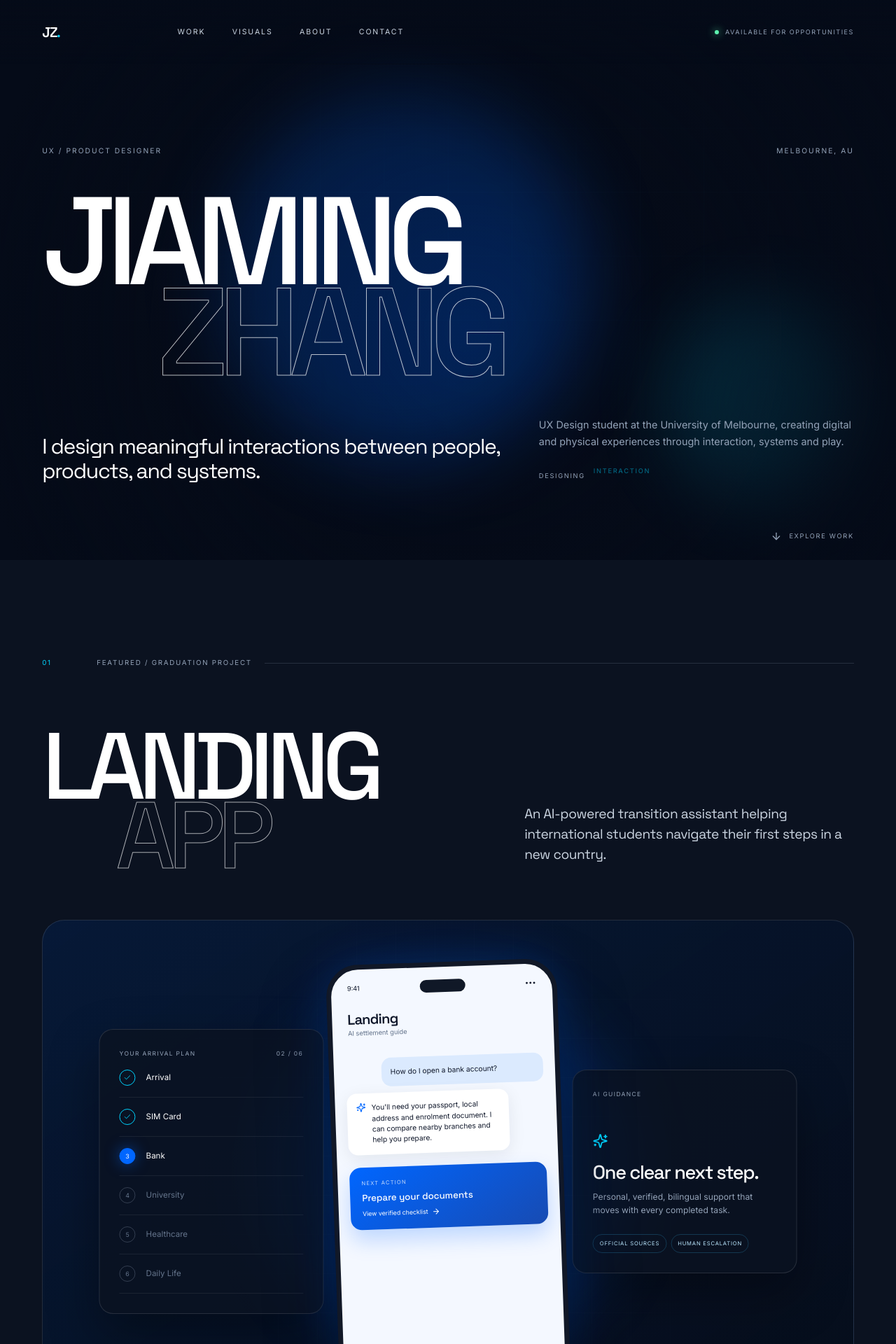
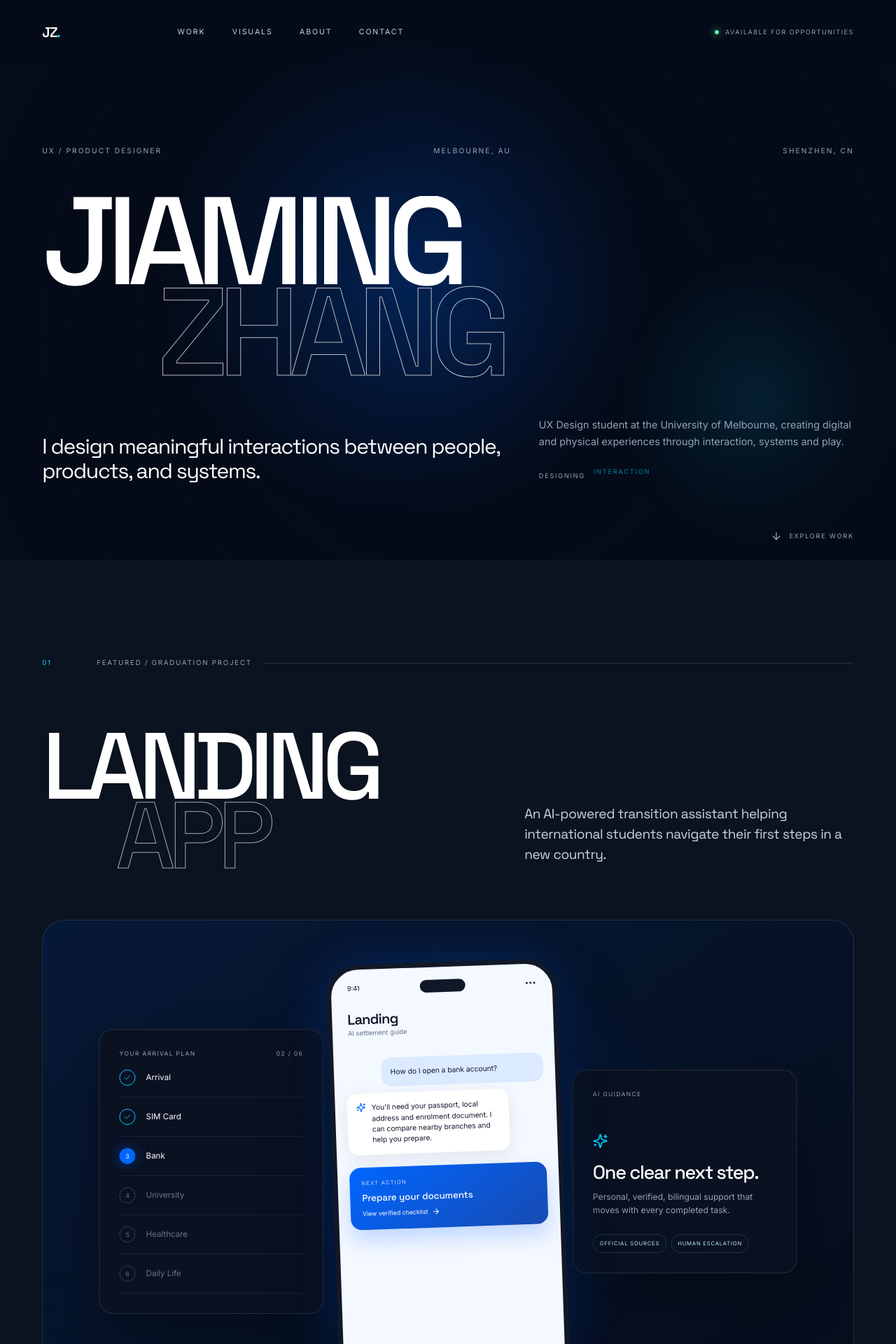
Before and after one commit to Jiaming-123/Jiaming-Zhang-UX-Portofolio, a React (Vite) app: page / in a window 1280 px wide. Shown: the top 1920 px of the page at 70% size. Built offline with nearby package versions, Linux system fonts and the light colour scheme.

Commit message:
Optimize Chrome rendering performance

```diff
--- a/src/components/Hero.tsx
+++ b/src/components/Hero.tsx
@@ -1,25 +1,28 @@
-import { useEffect, useState } from 'react'
-import { AnimatePresence, motion } from 'framer-motion'
+import { useEffect, useRef, useState } from 'react'
+import { AnimatePresence, motion, useInView } from 'framer-motion'
 import { ArrowDown } from 'lucide-react'
 
 const keywords = ['PRODUCT', 'SERVICE', 'AI', 'INTERACTION', 'EXPERIENCE']
 
 export function Hero() {
+  const heroRef = useRef<HTMLElement>(null)
+  const isInView = useInView(heroRef, { amount: .08 })
   const [keyword, setKeyword] = useState(0)
+
   useEffect(() => {
-    if (window.matchMedia('(prefers-reduced-motion: reduce)').matches) return
+    if (!isInView || window.matchMedia('(prefers-reduced-motion: reduce)').matches) return
     const interval = window.setInterval(() => setKeyword((current) => (current + 1) % keywords.length), 1700)
     return () => window.clearInterval(interval)
-  }, [])
+  }, [isInView])
 
   return (
-    <section className="hero" id="top">
+    <section ref={heroRef} className={`hero ${isInView ? 'is-in-view' : ''}`} id="top">
       <div className="hero-grid" aria-hidden="true" />
       <div className="hero-orb hero-orb-one" aria-hidden="true" />
       <div className="hero-orb hero-orb-two" aria-hidden="true" />
       <div className="particles" aria-hidden="true">{Array.from({ length: 18 }).map((_, index) => <i key={index} style={{ '--i': index } as React.CSSProperties} />)}</div>
       <div className="hero-content">
-        <div className="hero-kicker"><span>UX / PRODUCT DESIGNER</span><span>MELBOURNE, AU</span></div>
+        <div className="hero-kicker"><span>UX / PRODUCT DESIGNER</span><span>MELBOURNE, AU</span><span>SHENZHEN, CN</span></div>
         <h1 aria-label="Jiaming Zhang">
           <motion.span initial={{ y: '100%' }} animate={{ y: 0 }} transition={{ duration: 1, ease: [0.22, 1, 0.36, 1], delay: .1 }}>JIAMING</motion.span>
           <motion.span className="outline-type" initial={{ y: '100%' }} animate={{ y: 0 }} transition={{ duration: 1, ease: [0.22, 1, 0.36, 1], delay: .18 }}>ZHANG</motion.span>
--- a/src/styles.css
+++ b/src/styles.css
@@ -37,9 +37,9 @@
 
 .nav-shell {
   position: fixed; inset: 0 0 auto; z-index: 80; height: 92px; padding: 0 var(--side); display: grid; grid-template-columns: 2fr 5fr 5fr; align-items: center;
-  background: linear-gradient(180deg, rgba(5, 11, 24, .9), rgba(5, 11, 24, 0)); transition: height .4s ease, background .4s ease, border-color .4s ease, backdrop-filter .4s ease; border-bottom: 1px solid transparent;
+  background: linear-gradient(180deg, rgba(5, 11, 24, .96), rgba(5, 11, 24, 0)); transition: height .4s ease, background .4s ease, border-color .4s ease; border-bottom: 1px solid transparent;
 }
-.nav-shell.is-compact { height: 64px; background: rgba(5, 11, 24, .92); backdrop-filter: blur(10px); border-color: var(--line); }
+.nav-shell.is-compact { height: 64px; background: rgba(5, 11, 24, .97); backdrop-filter: none; border-color: var(--line); }
 .monogram { justify-self: start; font: 600 1.25rem/1 'Space Grotesk'; letter-spacing: -.07em; }
 .monogram span { color: var(--cyan); }
 .desktop-nav { display: flex; gap: clamp(22px, 3vw, 44px); justify-self: start; }
@@ -62,11 +62,12 @@
 .hero { position: relative; min-height: 100svh; display: flex; align-items: flex-end; isolation: isolate; }
 .hero-grid { position: absolute; inset: 0; z-index: -4; opacity: .22; background-image: linear-gradient(rgba(56,189,248,.11) 1px, transparent 1px), linear-gradient(90deg, rgba(56,189,248,.11) 1px, transparent 1px); background-size: 7.14vw 7.14vw; mask-image: linear-gradient(to bottom, transparent 4%, #000 34%, transparent 98%); }
 .hero::after { content: ''; position: absolute; inset: 0; z-index: -2; background: radial-gradient(circle at 52% 59%, transparent 0, rgba(5,11,24,.35) 45%, #050b18 88%); }
-.hero-orb { position: absolute; border-radius: 50%; filter: blur(72px); z-index: -3; opacity: .28; will-change: transform; transform: translateZ(0); }
-.hero-orb-one { width: 42vw; height: 42vw; background: var(--tech); left: 24%; top: 16%; animation: drift 10s ease-in-out infinite alternate; }
-.hero-orb-two { width: 23vw; height: 23vw; background: var(--cyan); right: 3%; bottom: 10%; animation: drift 13s ease-in-out infinite alternate-reverse; opacity: .19; }
+.hero-orb { position: absolute; border-radius: 50%; filter: none; z-index: -3; opacity: 1; will-change: transform; transform: translateZ(0); }
+.hero-orb-one { width: 56vw; height: 56vw; background: radial-gradient(circle, rgba(0,102,255,.3) 0, rgba(0,102,255,.13) 38%, transparent 72%); left: 17%; top: 4%; animation: drift 10s ease-in-out infinite alternate; }
+.hero-orb-two { width: 34vw; height: 34vw; background: radial-gradient(circle, rgba(0,212,255,.2) 0, rgba(0,212,255,.08) 36%, transparent 72%); right: -3%; bottom: 1%; animation: drift 13s ease-in-out infinite alternate-reverse; }
 .particles { position: absolute; inset: 0; z-index: -1; }
 .particles i { position: absolute; left: calc((var(--i) * 17% + 8%) % 94%); top: calc((var(--i) * 29% + 10%) % 88%); width: 2px; height: 2px; border-radius: 50%; background: #fff; opacity: calc(.1 + (var(--i) % 4) * .08); box-shadow: 0 0 10px var(--cyan); animation: float calc(5s + var(--i) * .3s) ease-in-out infinite alternate; }
+.hero:not(.is-in-view) .hero-orb, .hero:not(.is-in-view) .particles i { animation-play-state: paused; }
 .hero-content { width: 100%; padding: 140px var(--side) 110px; }
 .hero-kicker { display: flex; justify-content: space-between; color: var(--muted); font-size: .64rem; letter-spacing: .2em; }
 .hero h1 { margin: clamp(42px, 7vh, 82px) 0 0; overflow: hidden; font: 500 clamp(5rem, 13.9vw, 13.8rem)/.73 'Space Grotesk'; letter-spacing: -.085em; }
@@ -99,8 +100,8 @@
 .featured-heading > p { margin: 0 0 8px; max-width: 480px; color: #cbd5e1; font: 400 clamp(1.1rem, 1.5vw, 1.45rem)/1.5 'Space Grotesk'; letter-spacing: -.025em; }
 .featured-stage { position: relative; min-height: 720px; display: grid; grid-template-columns: 1fr 1.1fr 1fr; align-items: center; gap: 24px; padding: 58px; overflow: hidden; border: 1px solid var(--line); border-radius: 32px; background: linear-gradient(145deg, rgba(0,102,255,.12), rgba(5,11,24,.4)), #070e1b; }
 .featured-stage::before { content: ''; position: absolute; inset: 0; background-image: linear-gradient(rgba(255,255,255,.035) 1px, transparent 1px), linear-gradient(90deg, rgba(255,255,255,.035) 1px, transparent 1px); background-size: 56px 56px; mask-image: radial-gradient(circle at center, #000, transparent 72%); }
-.feature-halo { position: absolute; left: 50%; top: 50%; width: 520px; height: 520px; transform: translate3d(-50%, -50%, 0); border-radius: 50%; background: rgba(0,102,255,.24); filter: blur(56px); contain: strict; }
-.glass-panel { position: relative; z-index: 2; padding: 28px; border: 1px solid rgba(255,255,255,.12); border-radius: 20px; background: rgba(11,18,32,.78); box-shadow: 0 30px 70px rgba(0,0,0,.35); backdrop-filter: blur(10px); }
+.feature-halo { position: absolute; left: 50%; top: 50%; width: 660px; height: 660px; transform: translate3d(-50%, -50%, 0); border-radius: 50%; background: radial-gradient(circle, rgba(0,102,255,.25) 0, rgba(0,102,255,.1) 40%, transparent 72%); filter: none; contain: strict; }
+.glass-panel { position: relative; z-index: 2; padding: 28px; border: 1px solid rgba(255,255,255,.12); border-radius: 20px; background: rgba(11,18,32,.94); box-shadow: 0 30px 70px rgba(0,0,0,.35); backdrop-filter: none; }
 .mini-label { display: flex; justify-content: space-between; color: var(--muted); font-size: .53rem; letter-spacing: .16em; }
 .feature-timeline { transform: translateX(7%); }
 .feature-timeline > div:not(.mini-label) { position: relative; display: grid; grid-template-columns: 28px 1fr; gap: 10px; align-items: center; padding: 16px 0; color: #64748b; border-bottom: 1px solid rgba(255,255,255,.07); font-size: .72rem; }
@@ -145,7 +146,7 @@
 .project-visual-link { position: relative; display: block; overflow: hidden; border-radius: var(--radius); }
 .project-visual-link .media-placeholder { transition: transform .75s cubic-bezier(.22,1,.36,1), border-color .4s; }
 .project-visual-link:hover .media-placeholder { transform: scale(1.018); border-color: color-mix(in srgb, var(--project-color), white 20%); }
-.view-pill { position: absolute; right: 22px; bottom: 22px; display: flex; align-items: center; gap: 10px; padding: 12px 17px; border-radius: 100px; background: rgba(5,11,24,.76); border: 1px solid rgba(255,255,255,.18); backdrop-filter: blur(14px); font-size: .55rem; letter-spacing: .12em; transform: translateY(8px); opacity: 0; transition: .35s ease; }
+.view-pill { position: absolute; right: 22px; bottom: 22px; display: flex; align-items: center; gap: 10px; padding: 12px 17px; border-radius: 100px; background: rgba(5,11,24,.96); border: 1px solid rgba(255,255,255,.18); backdrop-filter: none; font-size: .55rem; letter-spacing: .12em; transform: translateY(8px); opacity: 0; transition: .35s ease; }
 .project-visual-link:hover .view-pill { transform: translateY(0); opacity: 1; }
 .project-meta { display: grid; grid-template-columns: 1fr 6fr 4fr; gap: 24px; padding: 27px 0 0; border-top: 1px solid transparent; }
 .project-number { color: var(--project-color); font: 500 .7rem 'Space Grotesk'; }
@@ -659,8 +660,8 @@
   .custom-cursor { display: none; }
   .view-pill { opacity: 1; transform: none; }
   .nav-shell.is-compact, .glass-panel, .view-pill { backdrop-filter: none; }
-  .hero-orb { filter: blur(52px); animation: none; }
-  .feature-halo { filter: blur(42px); }
+  .hero-orb { filter: none; animation: none; }
+  .feature-halo { filter: none; }
 }
 
 @media (prefers-reduced-motion: reduce) {
```
